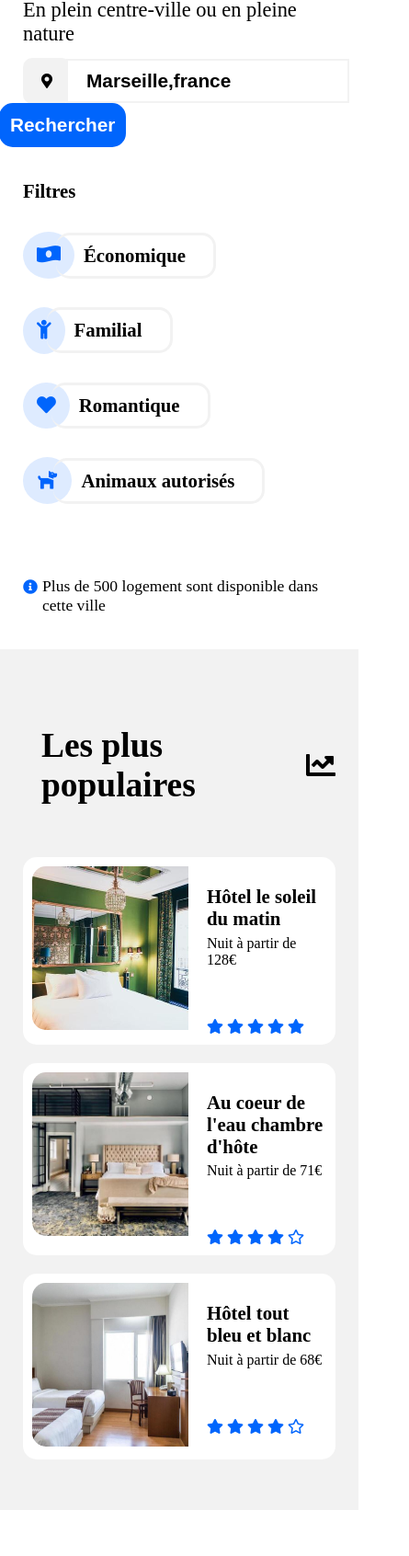
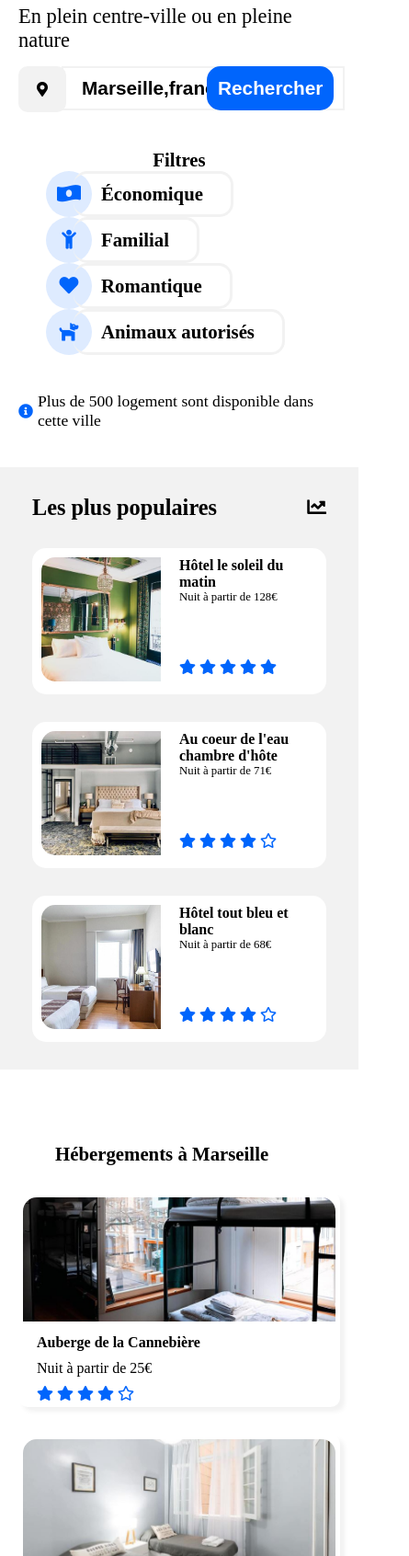
Before and after one commit to coco58380/openclassrooms, a plain HTML site: page index.html in a window 390 px wide. Shown: the part 308-2000 px from the top of the page at 92% size, 445 px wide, since content can reach past the window. Drawn offline with Linux system fonts and the light colour scheme; a web font is replaced by a local one.

Commit message:
final2_avant_vérification_danny

```diff
--- a/index.html
+++ b/index.html
@@ -8,6 +8,7 @@
         <link rel="stylesheet" href="https://cdnjs.cloudflare.com/ajax/libs/font-awesome/5.13.1/css/all.min.css" />
     </head>
     <body>
+        <div class="container">
             <header>
                 <div class="menu">
                     <img src="images/logo/Reservia@3x.png" alt="logo"/>
@@ -27,10 +28,10 @@
                 </div>
             </header>
 
-        <section id="zone_de_recherche">
+            <section id="zone_de_recherche" class="mt-40">
             <h1>Trouvez votre hébergement pour des vacances de rêves</h1>
-        <h5 id="sous_titre">En plein centre-ville ou en pleine nature</h5>
-        <div id="barre_de_recherche">
+            <h5 id="sous_titre" class="mt-15">En plein centre-ville ou en pleine nature</h5>
+            <div id="barre_de_recherche" class="mt-15">
                 <i class="fas fa-map-marker-alt" id="localisation"></i>
                 <form method="post" action="existepasencore.php">
                     <p>
@@ -39,22 +40,29 @@
                     </p>
                 </form>
             </div>
-        <div class="filtres">
+
+
+
+            <div class="filtres mt-40">
                 <p>Filtres</p>
                 <ul>
-                <li class="image_filtre"><i class="fas fa-money-bill-wave-alt"></i><p>Économique</p></li>
-                <li class="image_filtre"> <i class="fas fa-child"></i><P>Familial</P></li>
-                <li class="image_filtre"><i class="fas fa-heart"></i><p>Romantique</p></li>
-                <li class="image_filtre"><i class="fas fa-dog"></i><p>Animaux autorisés</p></li>
+                    <li><div><i class="fas fa-money-bill-wave-alt"></i></div><p>Économique</p></li>
+                    <li><div><i class="fas fa-child"></i></div><P>Familial</P></li>
+                    <li><div><i class="fas fa-heart"></i></div><p>Romantique</p></li>
+                    <li><div><i class="fas fa-dog"></i></div><p>Animaux autorisés</p></li>
                 </ul>
             </div>
-        <div id="logements_disponibles_500">
+
+
+
+            <div id="logements_disponibles_500" class="mt-40">
                 <i class="fas fa-info-circle" id="logement_disponible_500_icone"></i>
                 <p id="logement_disponible_500_texte">Plus de 500 logement sont disponible dans cette ville</p>
             </div>
+
             </section>
 
-        <section id="logements">
+            <section id="logements" class="mt-40">
                 <div id="logements_disponibles">
                     <h3 id="titre_logement_disponible">Hébergements à Marseille</h3>
                     <div id="les_bloc_de_logement_disponible">
@@ -134,7 +142,7 @@
                     <p id="afficher_plus">Afficher plus</p>
                 </div>
 
-            <aside id="les_plus_populaires">
+                <div id="les_plus_populaires">
                     <div id="titre_les_plus_populaire">
                         <h3>Les plus populaires</h3>
                         <i class="fas fa-chart-line"></i>
@@ -189,10 +197,10 @@
                             </div>
                         </div>
                     </div>
-            </aside>
+                </div>
             </section>
 
-        <section id="activités">
+            <section id="activités" class="mt-40">
                 <h3 id="titre_activite">Activités à Marseille</h3>
                 <div class="list_des_blocs_ativite">
                     <div class="bloc_long_activite">
@@ -225,28 +233,33 @@
                     </div>
                 </div>
             </section>
+    </div>
         <footer>
+            <div class="container">
+                <div class="footer_row">
                     <div class="column_footer">
                         <ul class="footer_list">
                             <li class="titre_footer">A propos</li>
-                    <li>Fonctionement du site</li>
-                    <li>Condition générale de vente</li>
-                    <li>Données et confidentialité</li>
+                            <li class="texte_footer">Fonctionement du site</li>
+                            <li class="texte_footer">Condition générale de vente</li>
+                            <li class="texte_footer">Données et confidentialité</li>
                         </ul>
                     </div>
                     <div class="column_footer">
                         <ul class="footer_list">
                             <li class="titre_footer">Nos hébergements</li>
-                    <li>Charte qualité</li>
-                    <li>Soumettre votre hôtel</li>
+                            <li class="texte_footer">Charte qualité</li>
+                            <li class="texte_footer">Soumettre votre hôtel</li>
                         </ul>
                     </div>
                     <div class="column_footer">
-                <ul class="footer_list">
+                        <ul class="footer_list footer_list_particularite">
                             <li class="titre_footer">Assistance</li>
-                    <li>Centre d'aide</li>
-                    <li>Nous contacter</li>
+                            <li class="texte_footer">Centre d'aide</li>
+                            <li class="texte_footer">Nous contacter</li>
                         </ul>
+                    </div>
+                </div>
             </div>
         </footer>
     </body>
--- a/style.css
+++ b/style.css
@@ -1,3 +1,9 @@
+*
+{
+    padding: 0px;
+    margin: 0px;
+}
+
 @font-face {
     font-family: 'Raleway';
     src: url('raleway/Raleway-Regular.ttf');
@@ -5,9 +11,23 @@
 
 body
 {
-    margin-left: 65px;
-    margin-right: 65px;
     font-family: Raleway;
+}
+
+.mt-40
+{
+    margin-top: 40px;
+}
+
+.mt-15
+{
+    margin-top: 15px;
+}
+
+.container
+{
+    max-width: 1340px;
+    margin: auto;
 }
 
 a
@@ -36,7 +56,7 @@ header > .menu > img
 
 header > .menu > nav > ul > li:not(:nth-child(3))
 {
-    padding-right: 90px;
+    margin-right: 40px;
 }
 
 header > .menu > nav > ul > li:nth-child(3)
@@ -70,7 +90,6 @@ h1
 
 #sous_titre
 {
-    margin-top: -20px;
     font-size: 1.4em;
     font-weight: normal;
 }
@@ -79,7 +98,6 @@ h1
 {
     display: flex;
     flex-direction: row;
-    margin-top: -40px;
 }
 
 #localisation
@@ -90,9 +108,7 @@ h1
     padding-right: 20px;
     padding-left: 20px;
     height: 50px;
-    margin-top: 15px;
     border-radius: 10px;
-    margin-right: -3px;
 }
 
 #text_barre_de_recherche
@@ -105,7 +121,6 @@ h1
     padding-left: 20px;
     font-weight: bold;
     font-size: 1.3em;
-    margin-left: -2px;
 }
 
 #text_barre_de_recherche::placeholder
@@ -117,37 +132,27 @@ h1
 {
     background-color: #0065FC;
     color: white;
-    padding-top: 10px;
-    padding-bottom: 10px;
-    padding-left: 20px;
-    padding-right: 20px;
+    padding: 10px 20px 10px 20px;
     font-weight: bold;
     font-size: 1.3em;
     border-style: solid;
     border-color: #0065FC;
     border-radius: 15px;
-    margin-left: -15px;
+    margin-left: -20px;
 }
 
 .filtres
 {
     display: flex;
-    flex-direction: row;
     font-weight: bold;
     font-size: 1.3em;
-}
-
-.filtres > p
-{
-    margin-right: -40px;
+    align-items: center;
 }
 
 .filtres > ul
 {
     display: flex;
-    flex-direction: row;
     flex-wrap: wrap;
-    align-items: center;
 }
 
 .filtres > ul > li
@@ -156,7 +161,19 @@ h1
     flex-direction: row;
     flex-wrap: wrap;
     align-items: center;
-    margin: -30px 0px 0px 80px;
+    margin-left: 30px;
+}
+
+.filtres > ul > li > div
+{
+    display: flex;
+    height: 50px;
+    width: 50px;
+    background-color: #DEEBFF;
+    color: #0065FC;
+    justify-content: center;
+    align-items: center;
+    border-radius: 50%;
 }
 
 .filtres > ul > li > p
@@ -166,15 +183,13 @@ h1
     border-left-style: none;
     border-radius: 15px;
     padding: 10px 30px 10px 30px;
+    margin-left: -20px;
 }
 
-.filtres > ul > li > i
+form
 {
-    padding: 15px 15px 15px 15px;
-    background-color: #DEEBFF;
-    color: #0065FC;
-    border-radius: 100%;
-    margin-right: -20px;
+    margin-left: -5px;
+    z-index: -1;
 }
 
 #logements_disponibles_500
@@ -209,49 +224,43 @@ h1
 #logements_disponibles
 {
     background-color: #F2F2F2;
-    max-width: 1160px;
-    padding-left: 25px;
-    padding-right: 25px;
+    max-width: 880px;
+    padding: 40px;
     border-radius: 15px;
 }
 
 #les_plus_populaires
 {
-    max-width: 545px;
+    max-width: 420px;
     background-color: #F2F2F2;
-    margin-left: 50px;
-    padding: 0px 50px 0px 50px;
     border-radius: 15px;
+    padding: 0px 35px 0px 35px;
 }
 
 #titre_logement_disponible
 {
-    font-size: 2.4em;
-    margin-left: 20px;
+    font-size: 1.3em;
 }
 
 #les_bloc_de_logement_disponible
 {
     display: flex;
-    justify-content: space-around;
-    flex-direction: row;
     flex-wrap: wrap;
+    justify-content: space-between;
 }
 
 .bloc_logement
 {
     background-color: white;
-    margin-right: 10px;
-    margin-left: 10px;
-    margin-bottom: 30px;
-    padding: 5px 5px 10px 5px;
+    margin-top: 30px;
+    padding: 5px;
     border-radius: 10px;
 }
 
 .images_logements
 {
-    width: 315px;
-    height: 150px;
+    width: 240px;
+    height: 120px;
     object-fit: cover;
     border-top-left-radius: 15px;
     border-top-right-radius: 15px;
@@ -260,41 +269,42 @@ h1
 .nom_du_logement
 {
     font-weight: bold;
-    font-size: 1.3em;
-    margin-bottom: -5px;
-    padding-left: 20px;
+    font-size: 1em;
+    padding-left: 15px;
+    margin-top: 10px;
 }
 
 .prix_du_logement
 {
-    padding-left: 20px;
+    padding-left: 15px;
+    margin-top: 10px;
 }
 
 .bloc_logement > .étoiles
 {
-    padding-left: 20px;
+    padding-left: 15px;
+    margin-top: 10px;
 }
 
 .étoiles
 {
-    margin-top: -5px;
     color:  #0065FC;
 }
 
 #afficher_plus
 {
-    margin-left: 20px;
+    margin-top: 40px;
+    font-weight: bold;
 }
 
 #titre_les_plus_populaire
 {
     display: flex;
-    flex-direction: row;
     font-weight: bold;
     align-items: center;
     justify-content: space-between;
-    font-size: 2em;
-    padding-left: 20px;
+    font-size: 1.3em;
+    margin-top: 30px;
 }
 
 .bloc_type_les_plus_populaires
@@ -302,7 +312,7 @@ h1
     display: flex;
     flex-direction: row;
     justify-content: space-between;
-    margin: 20px 0px 20px 0px;
+    margin: 30px 0px 0px 0px;
     background-color: white;
     padding: 10px 10px 10px 10px;
     border-radius: 15px;
@@ -310,8 +320,8 @@ h1
 
 .recadrage_image_bloc_les_plus_populaires
 {
-    width: 170px;
-    height: 178px;
+    width: 130px;
+    height: 135px;
     object-fit: cover;
     border-top-left-radius: 15px;
     border-bottom-left-radius: 15px;
@@ -328,42 +338,40 @@ h1
 .description_texte_logement_les_plus_populaires
 {
     font-weight: bold;
-    font-size: 1.3em;
+    font-size: 1.0em;
 }
 
 .description_prix_logement_les_plus_populaires
 {
-    margin-top: -15px;
     margin-bottom: 60px;
+    font-size: 0.8em;
 }
 
 #titre_activite
 {
-    font-size: 2em;
+    font-size: 1.3em;
     padding-left: 10px;
 }
 
 .list_des_blocs_ativite
 {
     display: flex;
-    flex-direction: row;
     justify-content: space-between;
     flex-wrap: wrap;
+    margin-top: 20px;
 }
 
 .bloc_long_activite
 {
     background-color: #F2F2F2;
     border-radius: 15px;
-    padding-bottom: 10px;
     box-shadow: 5px 5px 5px #F2F2F2;
-    margin: 0px 10px 20px 10px;
 }
 
 .image_bloc_long_activite
 {
-    width: 400px;
-    height: 515px;
+    width: 305px;
+    height: 375px;
     object-fit: cover;
     border-top-left-radius: 15px;
     border-top-right-radius: 15px;
@@ -375,22 +383,19 @@ h1
     flex-direction: column;
     justify-content: space-between;
     flex-wrap: wrap;
-    margin: 10px 10px 10px 10px;
 }
 
 .bloc_court_activite
 {
     background-color: #F2F2F2;
     border-radius: 15px;
-    padding-bottom: 10px;
     box-shadow: 5px 5px 5px #F2F2F2;
-    margin-bottom: 20px;
 }
 
 .image_bloc_court_activite
 {
-    width: 400px;
-    height: 180px;
+    width: 305px;
+    height: 155px;
     object-fit: cover;
     border-top-left-radius: 15px;
     border-top-right-radius: 15px;
@@ -399,58 +404,169 @@ h1
 .titre_bloc_activite
 {
     font-weight: bold;
-    font-size: 1.3em;
+    font-size: 1em;
     padding-left: 10px;
 }
 
 footer
 {
-    margin: 80px -65px -40px -65px;
     background-color: #F2F2F2;
+    margin-top: 60px;
+    padding-top: 50px;
+}
+.footer_row
+{
     display: flex;
-    flex-direction: row;
     flex-wrap: wrap;
     justify-content: flex-start;
-    padding: 40px 0px 0px 30px;
 }
 
 .column_footer
 {
-    display: : flex;
+    display: flex;
     flex-direction: column;
-    padding-right: 375px;
 }
 
 .footer_list
 {
+    margin-right: 220px;
     list-style: none;
 }
 
-.footer_list, li
+.footer_list_particularite
 {
-    padding-bottom: 20px;
+    margin-right: 0px;
 }
 
 .titre_footer
 {
     font-weight: bold;
-    margin-bottom: 20px;
+    margin-bottom: 25px;
     font-size: 1.3em;
 }
 
-@media screen and (max-width: 1600px)
+.texte_footer
+{
+    margin-bottom: 15px;
+}
+
+@media screen and (max-width: 500px)
+{
+    .container
+    {
+        margin: 20px 20px 0px 20px;
+    }
+
+    #logements
+    {
+        display: flex;
+        flex-direction: column-reverse;
+    }
+
+    .bloc_logement
+    {
+        box-shadow: 5px 5px 5px #F2F2F2;
+    }
+
+    #les_plus_populaires
+    {
+        max-width: none;
+        background-color: #F2F2F2;
+        border-radius: 0%;
+        padding-bottom: 30px;
+        margin-left: -20px;
+        margin-right: -20px;
+    }
+    .images_logements
+    {
+        width: 340px;
+        height: 135px;
+    }
+    #logements_disponibles
+    {
+        margin-top: 40px;
+        background-color: white;
+    }
+    #les_bloc_de_logement_disponible
+    {
+        justify-content: center;
+    }
+
+    header > .menu > nav
+    {
+        display: none;
+    }
+    header > .navbar_mobile > ul
+    {
+        list-style: none;
+        display: flex;
+        flex-direction: row;
+        justify-content: space-around;
+        font-size: 1.3em;
+        border-bottom-style: solid;
+        border-bottom-color: #F2F2F2;
+        margin: 35px -20px 0px -20px;
+    }
+    #afficher_plus
+    {
+        margin-left: -20px;
+    }
+
+
+    .footer_row
+    {
+        flex-direction: column;
+    }
+    .footer_list
+    {
+        margin-right: 0px;
+        margin-bottom: 20px;
+    }
+
+
+
+    #text_barre_de_recherche
+    {
+        padding-right: 0px;
+    }
+    #bouton_recherche
+    {
+        padding-left: 10px;
+        padding-right: 10px;
+        margin-left: -150px;
+    }
+
+    .list_des_blocs_ativite
+    {
+        justify-content: center;
+    }
+
+    .filtres
+    {
+        flex-direction: column;
+    }
+
+    .bloc_court_activite
+    {
+        margin-top: 20px;
+    }
+    .bloc_long_activite
+    {
+        margin-top: 20px;
+    }
+
+
+
+
+}
+
+/* @media screen and (max-width: 1600px)
 {
     #logements
     {
         display: flex;
         flex-direction: column-reverse;
         align-items: center;
-        margin-bottom: 60px;
-    }
-    body
-    {
-        margin-left: 25px;
-        margin-right: 25px;
     }
 
     #les_plus_populaires
@@ -576,5 +692,5 @@ footer
     header > .navbar_mobile > ul > li:hover
     {
         border-top-color: #0065FC;
-    }*/
-}
+    }
+} */
```
Lines whose indentation alone changed are shown as unchanged.
